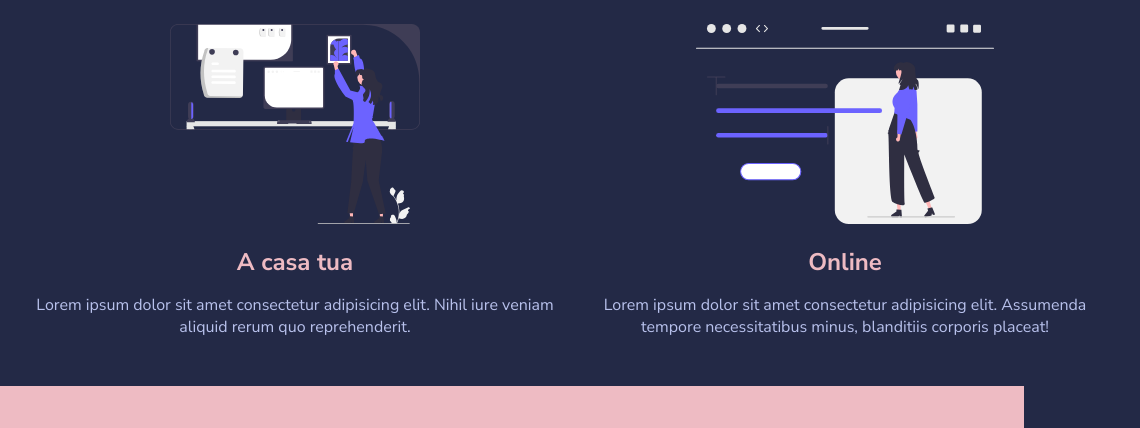
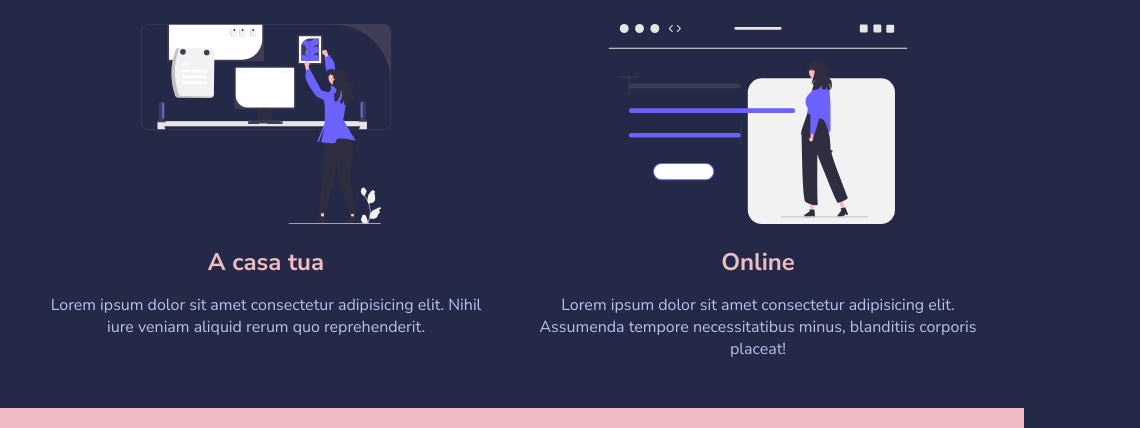
Before and after one commit to NataliyaShevchuk/html-css-resp-wannabe, a plain HTML site: page index.html in a window 1024 px wide. Shown: the part 209-637 px from the top of the page, 1140 px wide, since content can reach past the window. Drawn offline with Linux system fonts and the light colour scheme.

Commit message:
Terminato l'esercizio (ver. dekstop, mobile,tab.)

```diff
--- a/css/style-media.css
+++ b/css/style-media.css
@@ -1,3 +1,13 @@
+@media screen and (min-width: 769px) and (max-width: 1160px){
+    .container{
+        width: 100%;
+    }
+    img{
+        display: inline-block;
+        width: 100%;
+    }
+}
+
 @media screen and (max-width: 768px){
     .container{
         width: 100%;
@@ -44,12 +54,3 @@
         margin-bottom: 2rem;
     }
 }
-
-@media screen and (min-width: 768px) and (max-width: 1159px){
-    .container {
-        overflow: hidden;
-    }
-    .text-center, .site-header{
-        width: 100%;
-    }
-}
```
